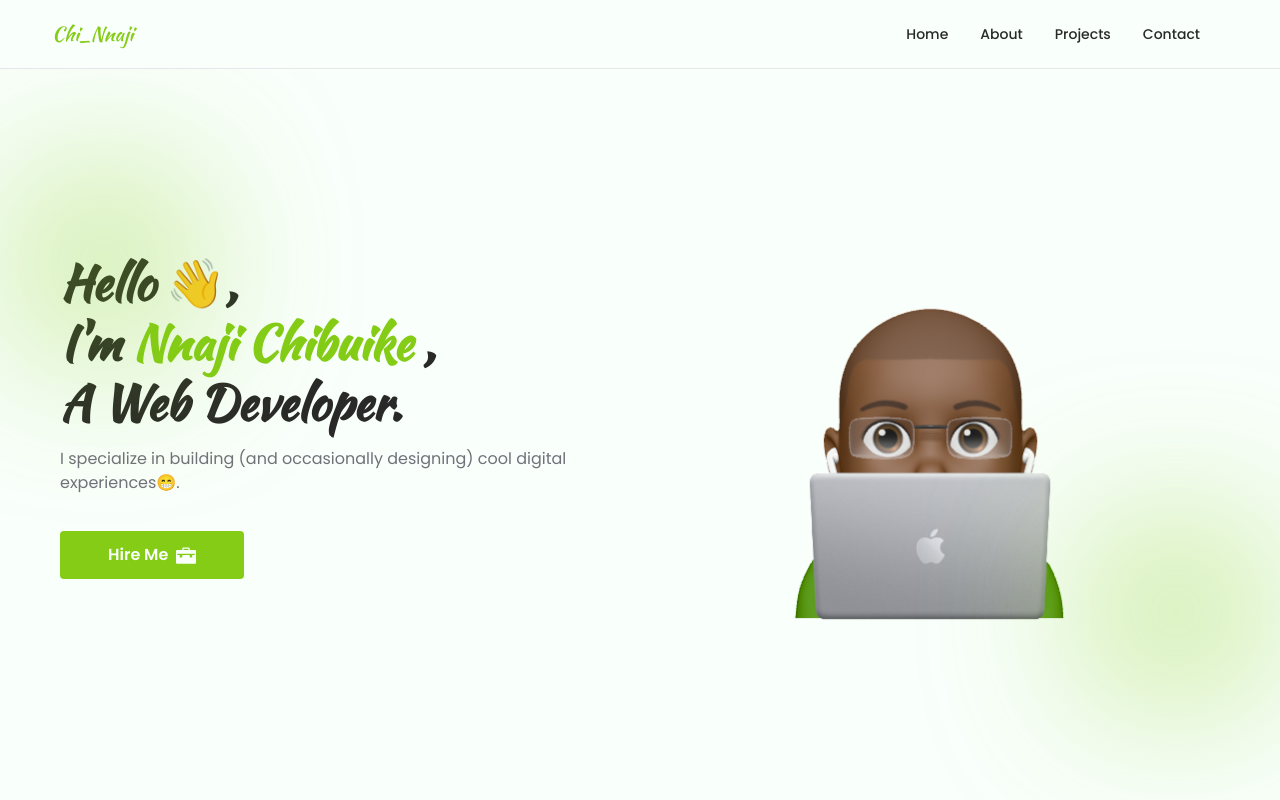
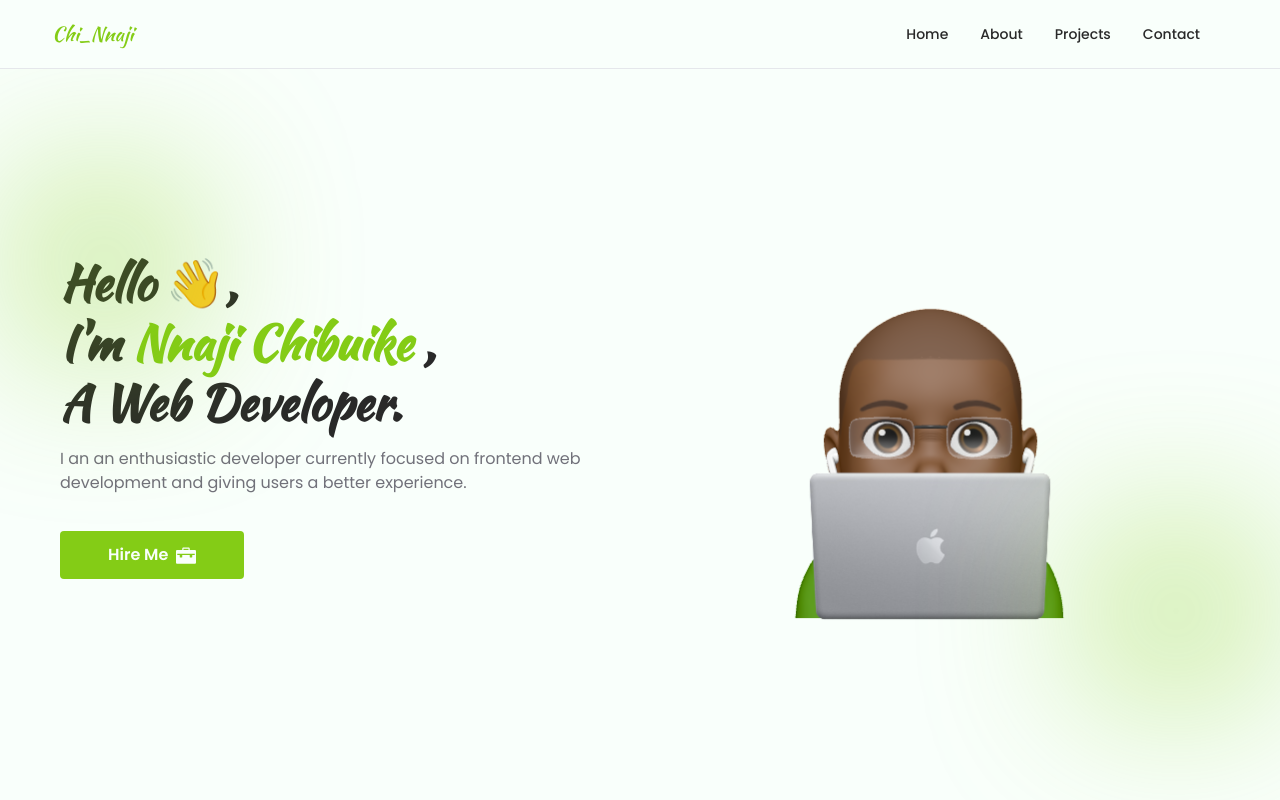
Before and after one commit to chinnaji/chi, a Next.js app: page / in a window 1280 px wide. Shown: the top 800 px of the page. Built offline with nearby package versions, Linux system fonts and the light colour scheme.

Commit message:
update hero tagline

```diff
--- a/components/Home/Hero.js
+++ b/components/Home/Hero.js
@@ -20,8 +20,8 @@ function Hero() {
               A Web Developer.
             </h1>
             <p className="text-zinc-500 text-base dark:text-zinc-50  mt-5 text-center lg:text-left">
-              I specialize in building (and occasionally designing) cool digital
-              experiences😁.
+              I an an enthusiastic developer currently focused on frontend web
+              development and giving users a better experience.
             </p>
             <div>
               <a
```
Lines whose indentation alone changed are shown as unchanged.
